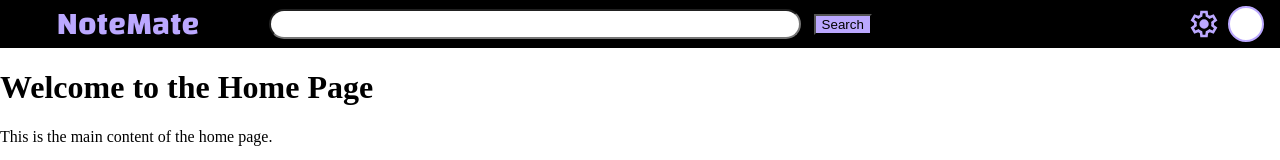
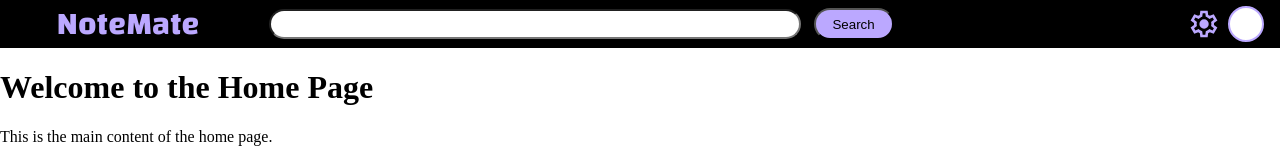
Before and after one commit to pigsye/NoteMate-Frontend, a Vue app: page /app in a window 1280 px wide. Shown: the top 160 px of the page. Built offline with nearby package versions, Linux system fonts and the light colour scheme.

Commit message:
22/8/24
- FInished header for app
- :)

```diff
--- a/src/assets/styles/main_app/_header.scss
+++ b/src/assets/styles/main_app/_header.scss
@@ -55,6 +55,14 @@ nav {
         margin-right: 0px;
         margin-left: auto;
         background-color: $themed_color;
+        border-radius: 2rem;
+        height: 2rem;
+        width: 5rem;
+
+        img {
+          width: 2rem;
+          height: 2rem;
+        }
       }
     }
 
--- a/src/components/main_app/AppHeader.vue
+++ b/src/components/main_app/AppHeader.vue
@@ -17,7 +17,6 @@
       </div>
     </nav>
   </header>
-  <router-view />
 </template>
 
 <script>
--- a/src/router/index.js
+++ b/src/router/index.js
@@ -2,8 +2,10 @@ import { createRouter, createWebHistory } from 'vue-router'
 
 const routes = [
   {
+    // App Paths, all app pages are to be under this folder
     path: '/app',
     component: () => import('../views/main_app/AppLayout.vue'),
+    // All App Paths
     children: [
       {
         path: '',
--- a/src/views/main_app/AppLayout.vue
+++ b/src/views/main_app/AppLayout.vue
@@ -1,5 +1,6 @@
 <template>
   <AppHeader></AppHeader>
+  <router-view />
 </template>
 
 <script>
```
Also changed, not shown: src/assets/icons/search.svg (added).
